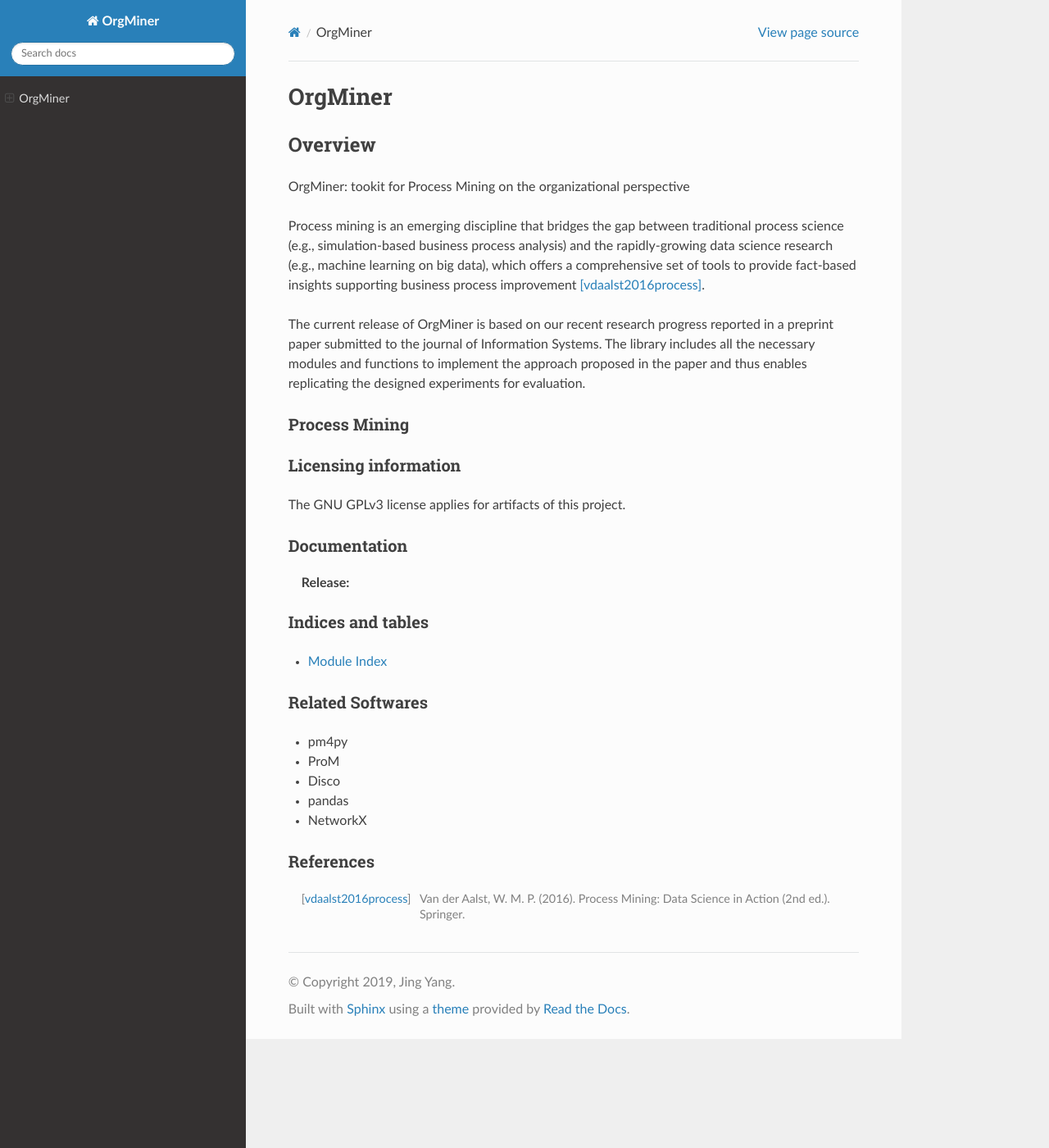
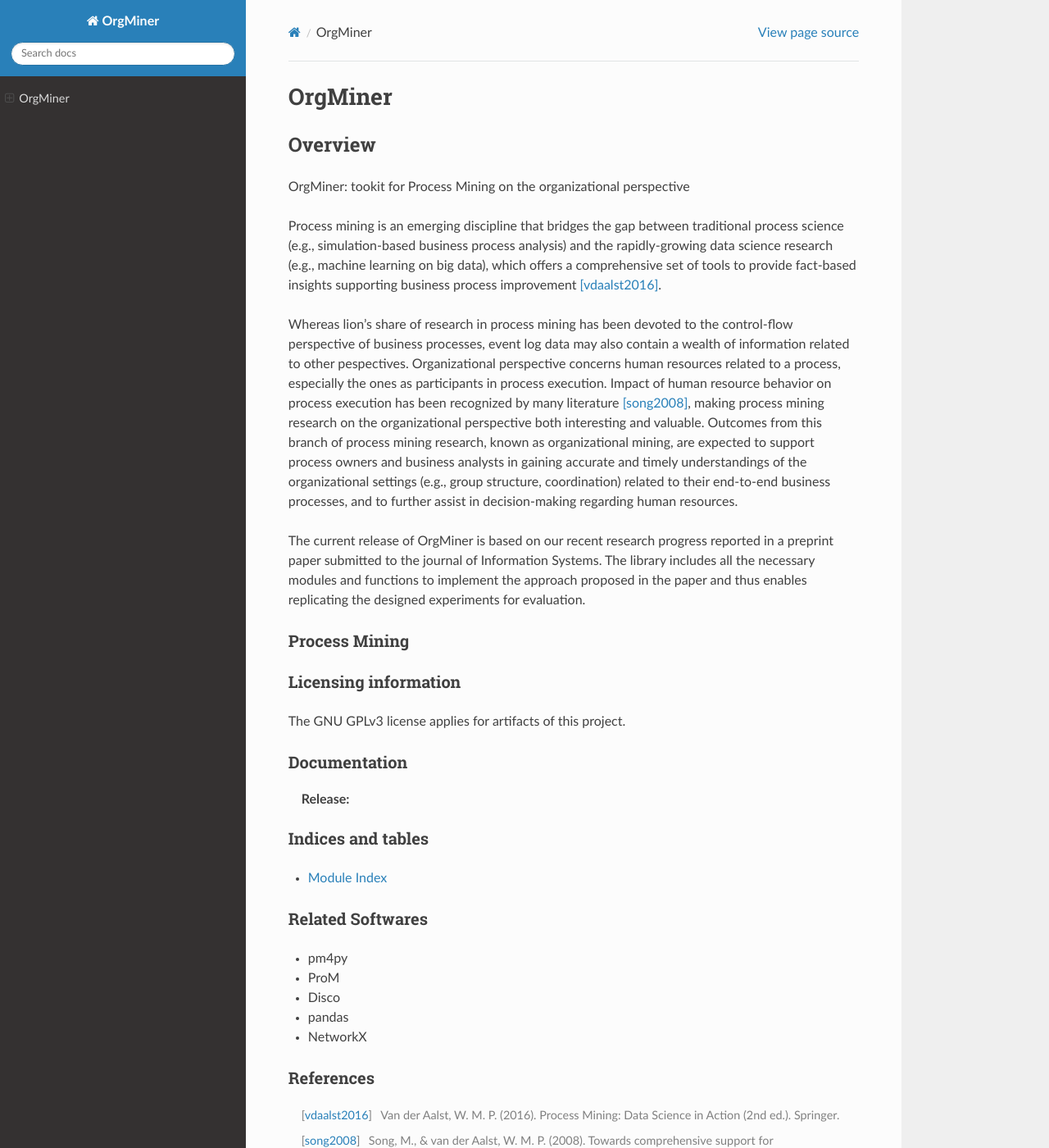
Before and after one commit to roy-jingyang/OrdinoR-doc, a Sphinx documentation site: the page built from source/index.rst, in a window 1280 px wide and 1400 px high. Shown: the whole window at 82% size. Built offline with Sphinx 7.4.7 and the Read the Docs theme 2.0.0, drawn with Linux system fonts in a browser that asks for light colours; pages that are not in the unit, such as notebooks, are missing from menus; some of the changed text lies outside the part shown.

Commit message:
Update index.rst

```diff
--- a/source/index.rst
+++ b/source/index.rst
@@ -18,7 +18,22 @@
 analysis) and the rapidly-growing data science research (e.g., machine
 learning on big data), which offers a comprehensive set of tools to
 provide fact-based insights supporting business process improvement
-[vdaalst2016process]_.
+[vdaalst2016]_.
+
+Whereas lion's share of research in process mining has been devoted to
+the control-flow perspective of business processes, event log data may
+also contain a wealth of information related to other pespectives.
+Organizational perspective concerns human resources related to a
+process, especially the ones as participants in process execution.
+Impact of human resource behavior on process execution has been
+recognized by many literature [song2008]_, making process mining
+research on the organizational perspective both interesting and
+valuable. Outcomes from this branch of process mining research, known
+as organizational mining, are expected to support process owners and
+business analysts in gaining accurate and timely understandings of the
+organizational settings (e.g., group structure, coordination) related
+to their end-to-end business processes, and to further assist in
+decision-making regarding human resources.
 
 The current release of OrgMiner is based on our recent research progress
 reported in a preprint paper submitted to the journal of Information
@@ -66,4 +81,5 @@
 
 References
 ----------
-.. [vdaalst2016process] Van der Aalst, W. M. P. (2016). Process Mining: Data Science in Action (2nd ed.). Springer.
+.. [vdaalst2016] Van der Aalst, W. M. P. (2016). Process Mining: Data Science in Action (2nd ed.). Springer.
+.. [song2008] Song, M., & van der Aalst, W. M. P. (2008). Towards comprehensive support for organizational mining. Decision Support Systems, 46(1), 300–317.
```
